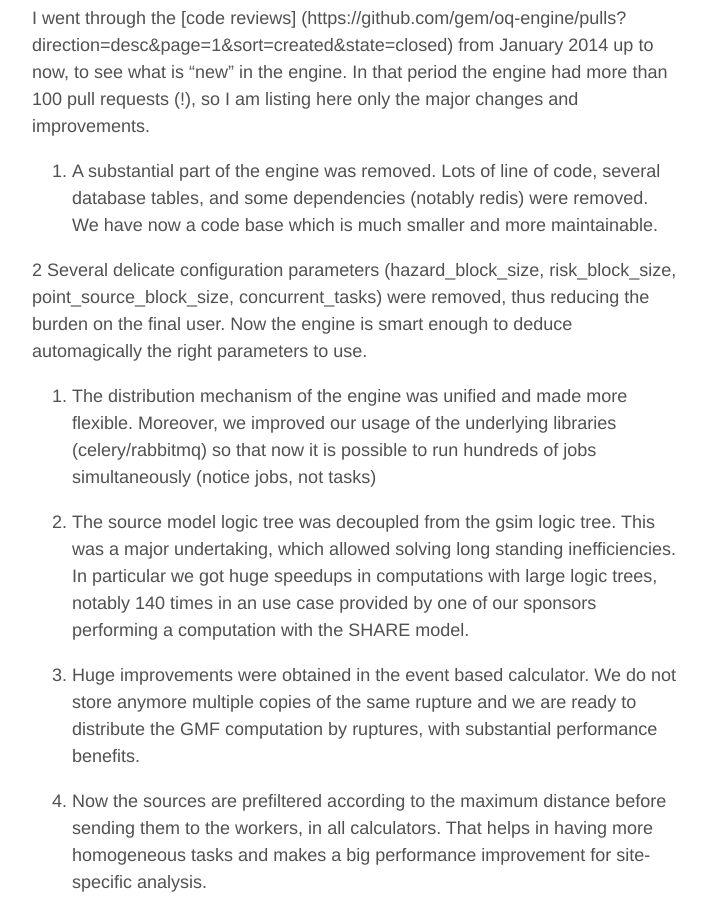
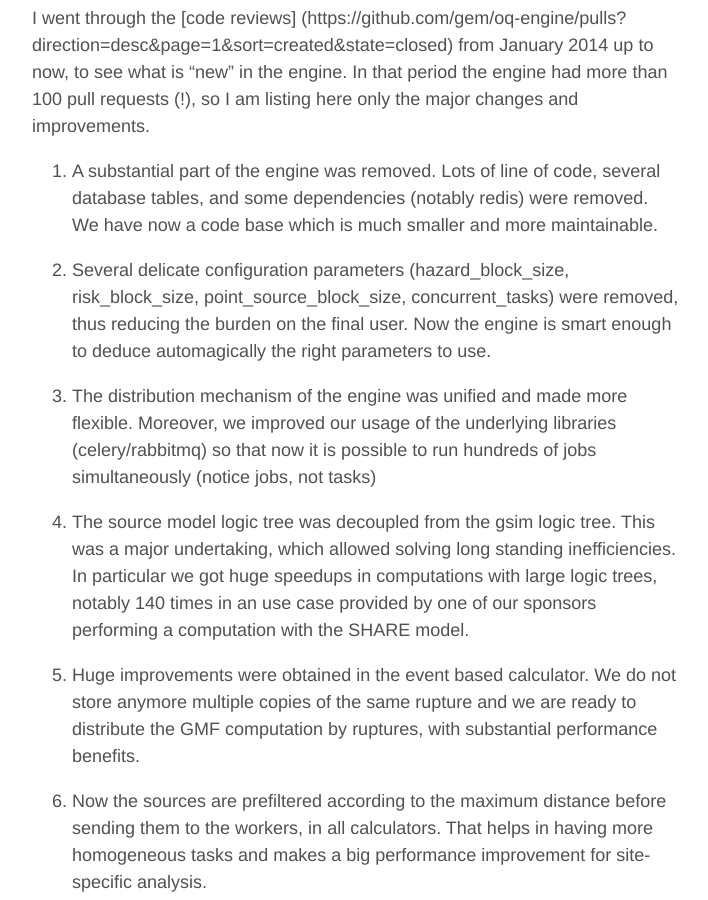
Before and after one commit to micheles/micheles.github.io, a Jekyll site: the page built from _posts/2014-06-12-engine-first-half-2014.md, in a window 1280 px wide and 900 px high, scrolled down 401 px. Shown: the whole window, without its empty margins (284-992 px from the left). Built offline with Jekyll 4.4.1, drawn with Linux system fonts in a browser that asks for light colours; Markdown is read by kramdown in place of the engine named in the settings; comment, search, counter and statistics services are not loaded.

Commit message:
Fixed a formatting issue

```diff
--- a/_posts/2014-06-12-engine-first-half-2014.md
+++ b/_posts/2014-06-12-engine-first-half-2014.md
@@ -21,7 +21,7 @@ improvements.
    redis) were removed. We have now a code base which is much smaller
    and more maintainable.
 
-2  Several delicate configuration parameters
+2. Several delicate configuration parameters
    (hazard_block_size, risk_block_size, point_source_block_size,
    concurrent_tasks) were removed, thus reducing the burden on the
    final user. Now the engine is smart enough to deduce automagically
```
